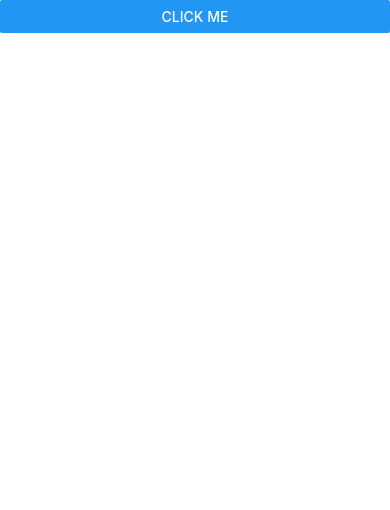
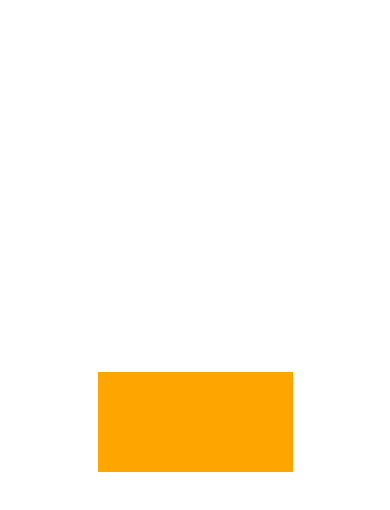
Before and after one commit to marzan999/React_Native, a React Native app in the folder PracticeApp/: screen / in a window 390 px wide. Shown: the top 510 px of the page. Built offline with nearby package versions, Linux system fonts and the light colour scheme.

Commit message:
Update App.js
dimentions

```diff
--- a/PracticeApp/App.js
+++ b/PracticeApp/App.js
@@ -2,18 +2,21 @@ import React from 'react';
 import {
   StyleSheet,
   SafeAreaView,
-  Button,
-  Platform,
   StatusBar,
+  View,
 
 } from 'react-native';
 
 export default function App() {
   return (
     <SafeAreaView style={styles.container} >
-      <Button
-        title="Click Me"
-        onPress={() => console.log("button tapped")} />
+      <View
+        style={{
+          backgroundColor: "orange",
+          width: "50%",
+          height: 100,
+        }}
+      />
     </ SafeAreaView>
   );
 }
@@ -23,8 +26,8 @@ const styles = StyleSheet.create({
   container: {
     flex: 1,
     backgroundColor: '#fff',
-    paddingTop: Platform.OS === "android" ? StatusBar.currentHeight : null,
-    // marginTop: 45,
+    justifyContent: "center",
+    alignItems: "center",
   },
 
 });
```
